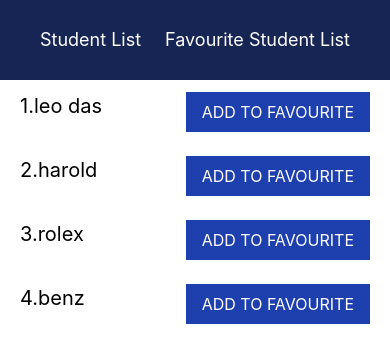
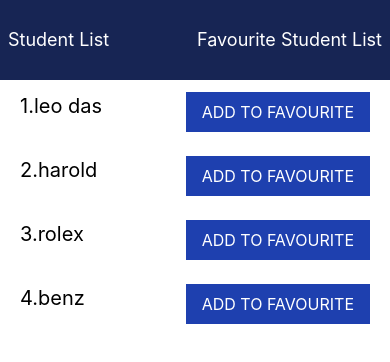
Before and after one commit to saravana3252/favStudentList, a React (Create React App) app: page / in a window 390 px wide. Shown: the top 362 px of the page. Built offline with nearby package versions, Linux system fonts and the light colour scheme.

Commit message:
header updated

```diff
--- a/src/components/Header.js
+++ b/src/components/Header.js
@@ -3,7 +3,7 @@ import { Link } from "react-router-dom";
 function Header(){
     return(
         <>
-          <div className="bg-blue-950 w-full h-20 flex justify-between items-center text-white text-2xl px-10 cursor-pointer">
+          <div className="bg-blue-950 w-full h-20 flex justify-between items-center text-white text-2xl lg:px-10 px-2 cursor-pointer">
       <div className="text-lg lg:text-2xl"><Link to="/">Student List</Link></div>
       <div className="text-lg lg:text-2xl"><Link to="/favStudent">Favourite Student List</Link></div>
      </div>
```
